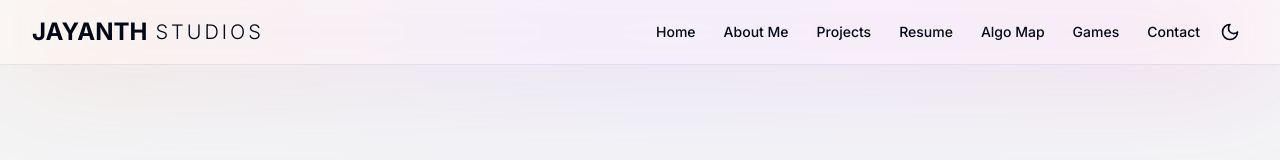
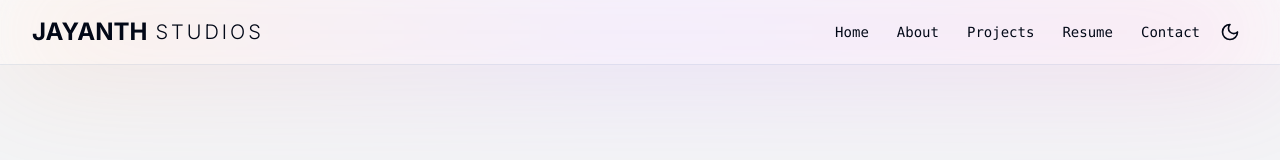
Before and after one commit to Jayanthram7/personal-portfolio--1-, a Next.js app: page / in a window 1280 px wide. Shown: the top 160 px of the page. Built offline with nearby package versions, Linux system fonts and the light colour scheme.

Commit message:
Update Navbar.tsx

```diff
--- a/components/Navbar.tsx
+++ b/components/Navbar.tsx
@@ -14,42 +14,32 @@ export function Navbar() {
     <>
       <Link
         href="/"
-        className="block py-2 px-3 hover:bg-gray-200 dark:hover:bg-gray-700  transition-all hover:rounded-xl duration-200"
+        className="block py-2 px-3 hover:bg-gray-200 dark:hover:bg-gray-700 font-mono transition-all hover:rounded-xl duration-200"
       >
         Home
       </Link>
       <Link
         href="/about"
-        className="block py-2 px-3 hover:bg-gray-200 dark:hover:bg-gray-700  transition-all hover:rounded-xl duration-200"
+        className="block py-2 px-3 hover:bg-gray-200 dark:hover:bg-gray-700 font-mono transition-all hover:rounded-xl duration-200"
       >
-        About Me
+        About
       </Link>
       <Link
         href="/projects"
-        className="block py-2 px-3 hover:bg-gray-200 dark:hover:bg-gray-700  transition-all hover:rounded-xl duration-200"
+        className="block py-2 px-3 hover:bg-gray-200 dark:hover:bg-gray-700 font-mono transition-all hover:rounded-xl duration-200"
       >
         Projects
       </Link>
       <Link
         href="/resume"
-        className="block py-2 px-3 hover:bg-gray-200 dark:hover:bg-gray-700  transition-all hover:rounded-xl duration-200"
+        className="block py-2 px-3 hover:bg-gray-200 dark:hover:bg-gray-700 font-mono transition-all hover:rounded-xl duration-200"
       >
         Resume
       </Link>
-      <Link
-        href="/algo-map"
-        className="block py-2 px-3 hover:bg-gray-200 dark:hover:bg-gray-700  transition-all hover:rounded-xl duration-200"
-      >
-        Algo Map
-      </Link>
-      <Link
-        href="https://v0-snake-game-4hymev.vercel.app/"
-        className="block py-2 px-3 hover:bg-gray-200 dark:hover:bg-gray-700  transition-all hover:rounded-xl duration-200"
-      >
-        Games
-      </Link>
+
+
       <DropdownMenu>
-        <DropdownMenuTrigger className="block py-2 px-3 hover:bg-gray-200 dark:hover:bg-gray-700  transition-all hover:rounded-xl duration-200">
+        <DropdownMenuTrigger className="block py-2 px-3 hover:bg-gray-200 dark:hover:bg-gray-700 font-mono transition-all hover:rounded-xl duration-200">
           Contact
         </DropdownMenuTrigger>
         <DropdownMenuContent>
```
